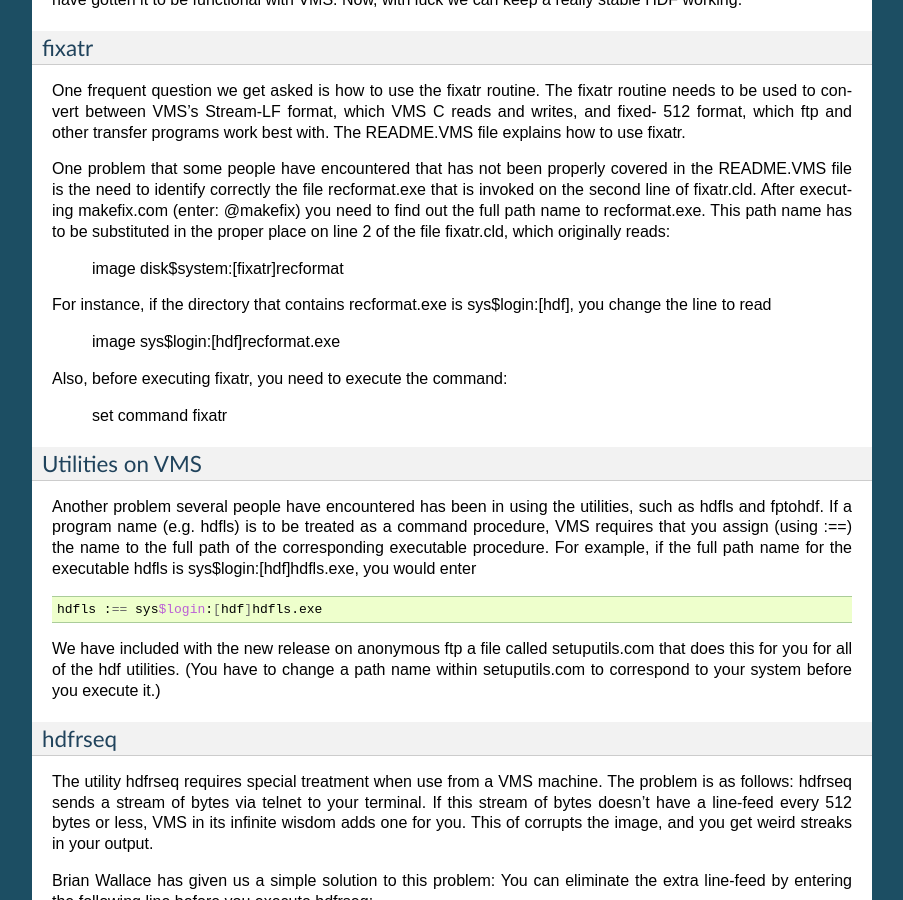
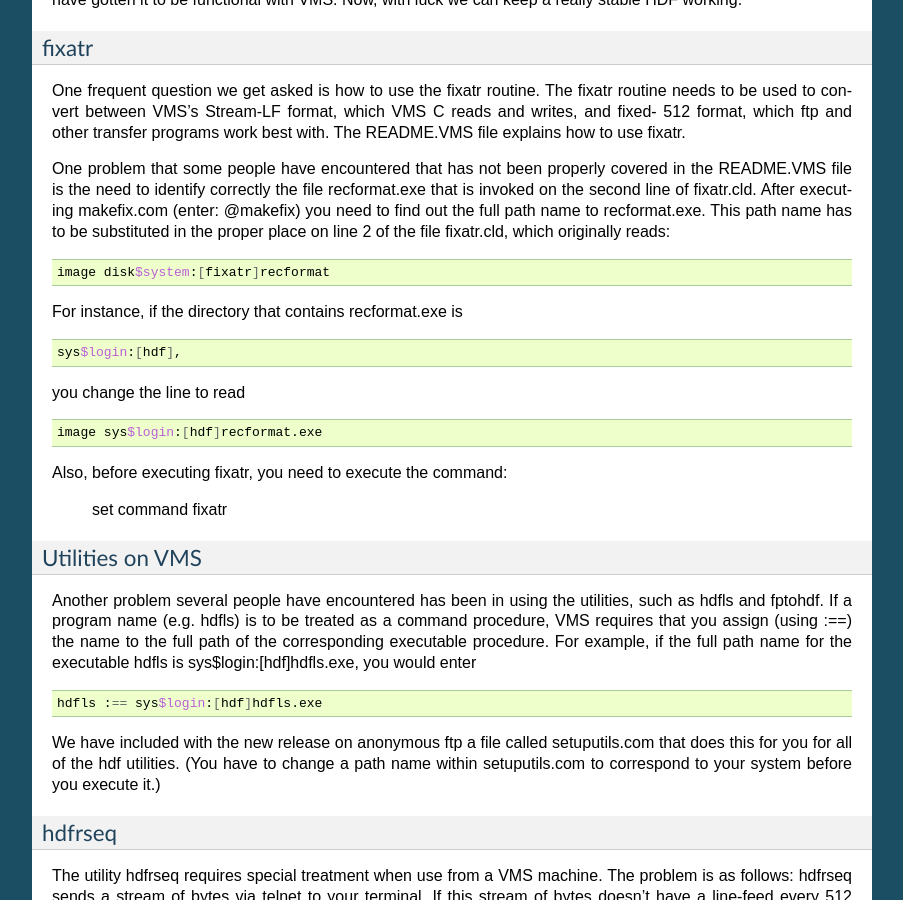
Before and after one commit to hdfeos/hdf, a Sphinx documentation site: the page built from docs/002.rst, in a window 1280 px wide and 900 px high, scrolled down 2276 px. Shown: the whole window, without its empty margins (198-1101 px from the left). Built offline with Sphinx 7.4.7, drawn with Linux system fonts in a browser that asks for light colours; pages that are not in the unit, such as notebooks, are missing from menus.

Commit message:
docs: add code block for VMS

```diff
--- a/docs/002.rst
+++ b/docs/002.rst
@@ -181,12 +181,21 @@ you need to find out the full path name to recformat.exe.  This
 path name has to be substituted in the proper place on line 2 of
 the file fixatr.cld, which originally reads:
 
-	image disk$system:[fixatr]recformat
+.. code-block:: shell
+
+   image disk$system:[fixatr]recformat
 
 For instance, if the directory that contains recformat.exe is
-sys$login:[hdf], you change the line to read
 
-	image sys$login:[hdf]recformat.exe
+.. code-block:: shell
+
+   sys$login:[hdf],
+
+you change the line to read
+
+.. code-block:: shell
+
+   image sys$login:[hdf]recformat.exe
 
 Also, before executing fixatr, you need to execute the command:
 
```
